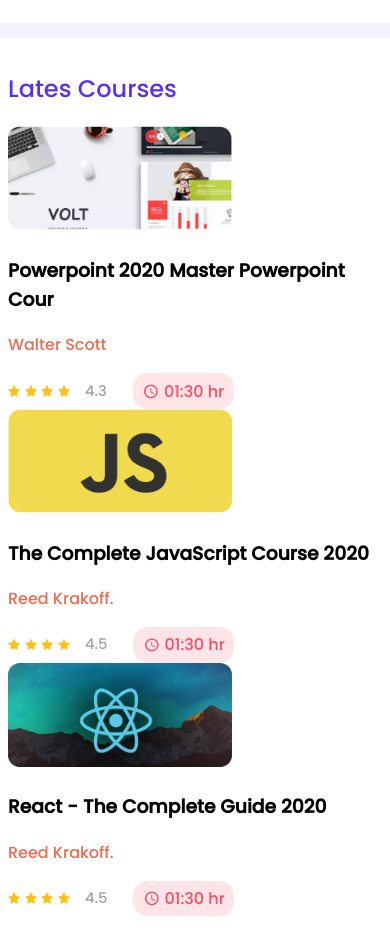
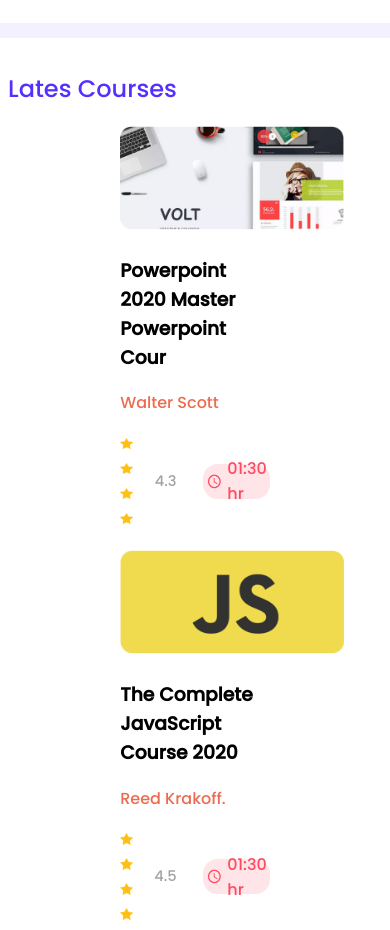
Before and after one commit to mohaimenur1/leader-board, a plain HTML site: page index.html in a window 390 px wide. Shown: the part 1740-2670 px from the top of the page. Drawn offline with Linux system fonts and the light colour scheme.

Commit message:
mobile responsive design fixed

```diff
--- a/style.css
+++ b/style.css
@@ -173,7 +173,15 @@ hr {
   .top-player {
     flex-direction: column;
   }
-  .blog,
+  .blog {
+    display: grid;
+    grid-template-columns: repeat(1, 1fr);
+  }
+
+  .card {
+    margin: 0 30% 5% 30%;
+  }
+
   .course-cards {
     display: grid;
     grid-template-columns: repeat(1, 1fr);
```
